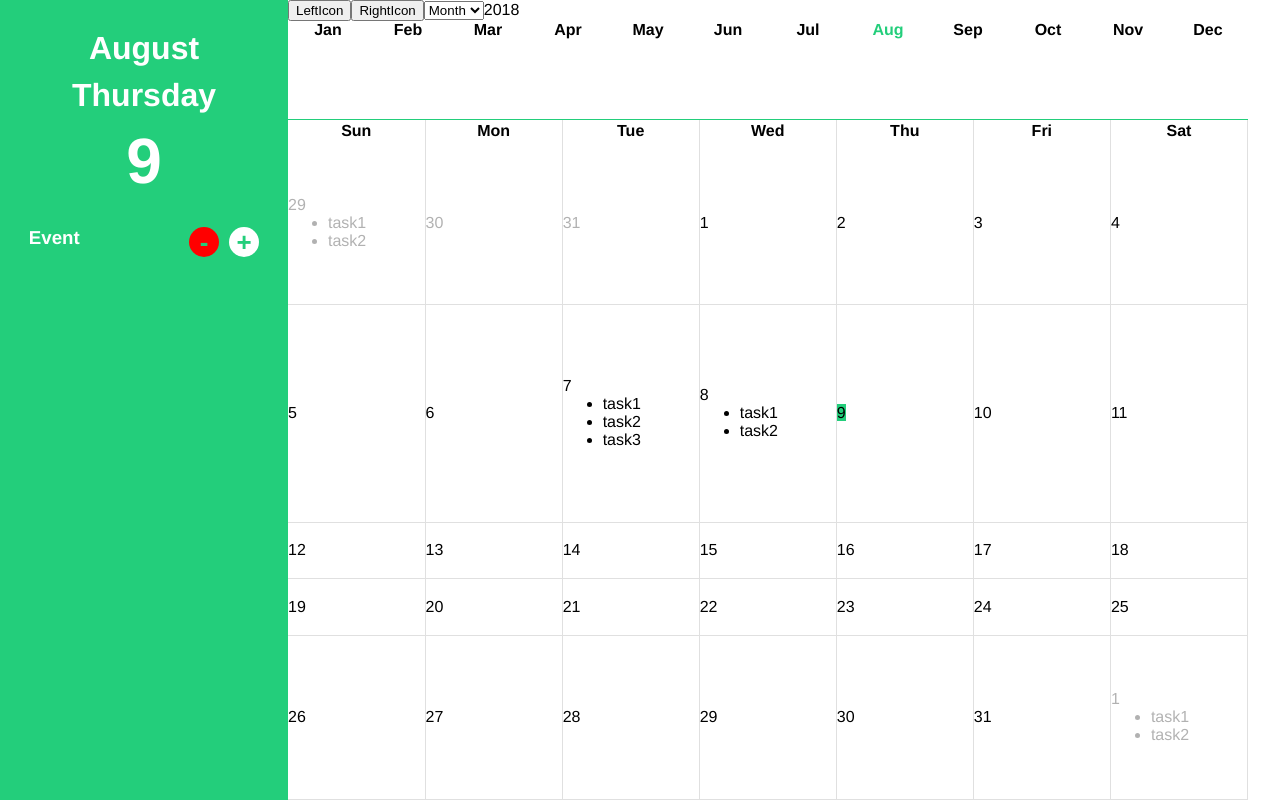
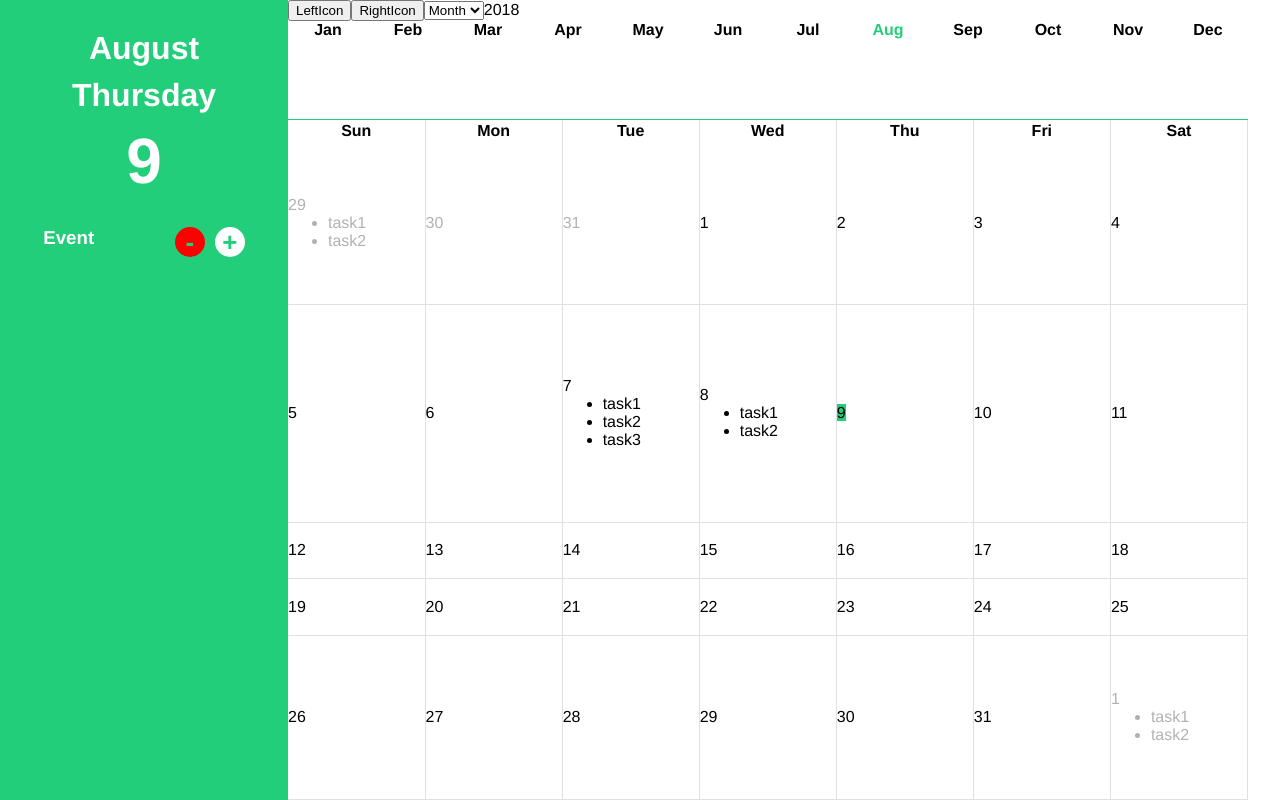
Before and after one commit to rosethorn999/calendar, a Vue app: page / in a window 1280 px wide. Built offline with nearby package versions, Linux system fonts and the light colour scheme.

Commit message:
SideBar even調整

```diff
--- a/src/components/SideBar.vue
+++ b/src/components/SideBar.vue
@@ -11,7 +11,7 @@
         <input type="button" value="-" :disabled="!anyOneSelected" @click="removeEvent" class="buttonLess">
         <input type="button" value="+" @click="addEvent" class="buttonAdd">
       </div>
-      <ul>
+      <ul class="eventItemArea">
         <li v-for="(item,index) in events[YYYYMMDD]" :key="item.guid" :class="{selected:item.selected}"
         @click="setAsSelected(index)">{{item.name}}</li>
       </ul>
@@ -130,6 +130,7 @@ export default {
 <style scoped lang="scss">
 * {
   margin: 0px;
+  list-style: none;
 }
 .main {
   color: #fff;
@@ -151,9 +152,9 @@ export default {
 }
 .eventArea {
   box-sizing: border-box;
-  padding: 10%;
+  padding: 10% 15%;
   h3 {
-    float: left;
+    display: inline-block;
   }
   .eventButtonArea {
     float: right;
@@ -177,6 +178,16 @@ export default {
       @include buttonCSS;
     }
   }
+  .eventItemArea {
+    margin-top: 10%;
+    li {
+      margin-top: 3%;
+      border-radius: 5px;
+      padding: 3px 15px;
+      text-align: end;
+      background: #000000;
+    }
+  }
 }
 
 .selected {
```
